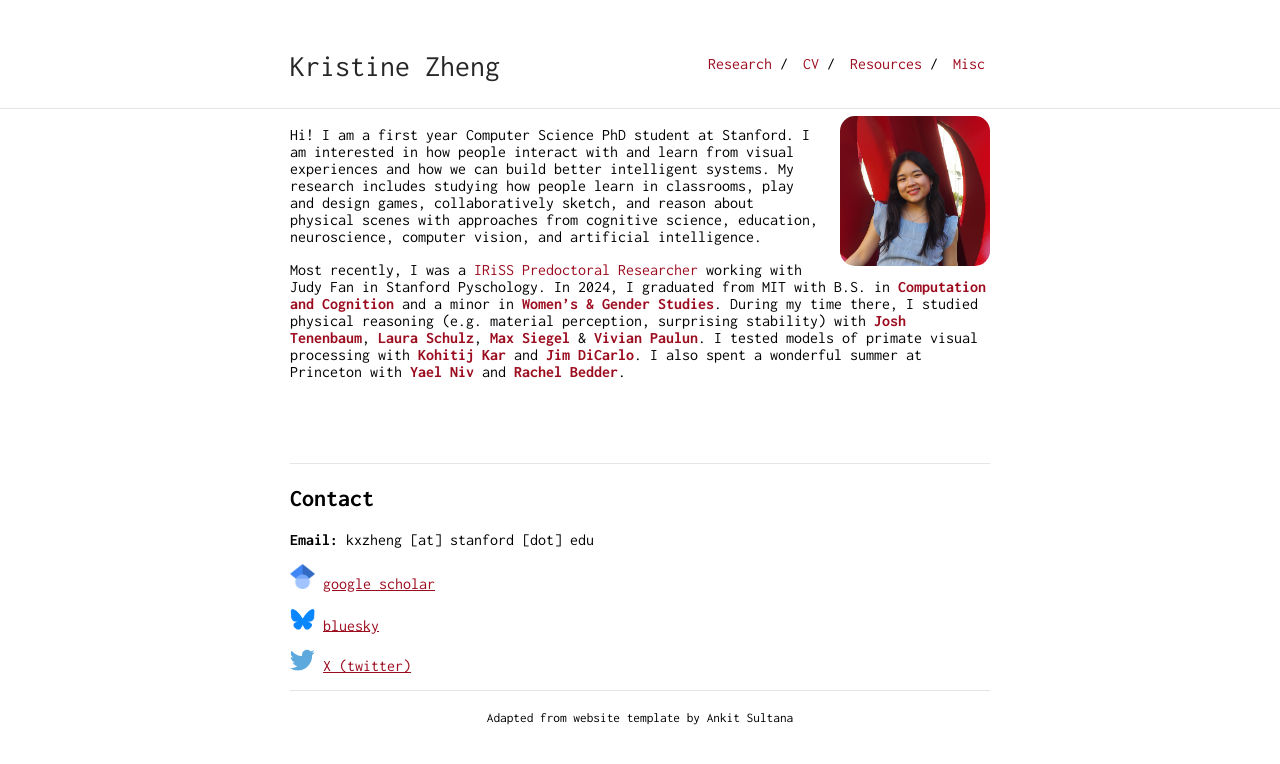
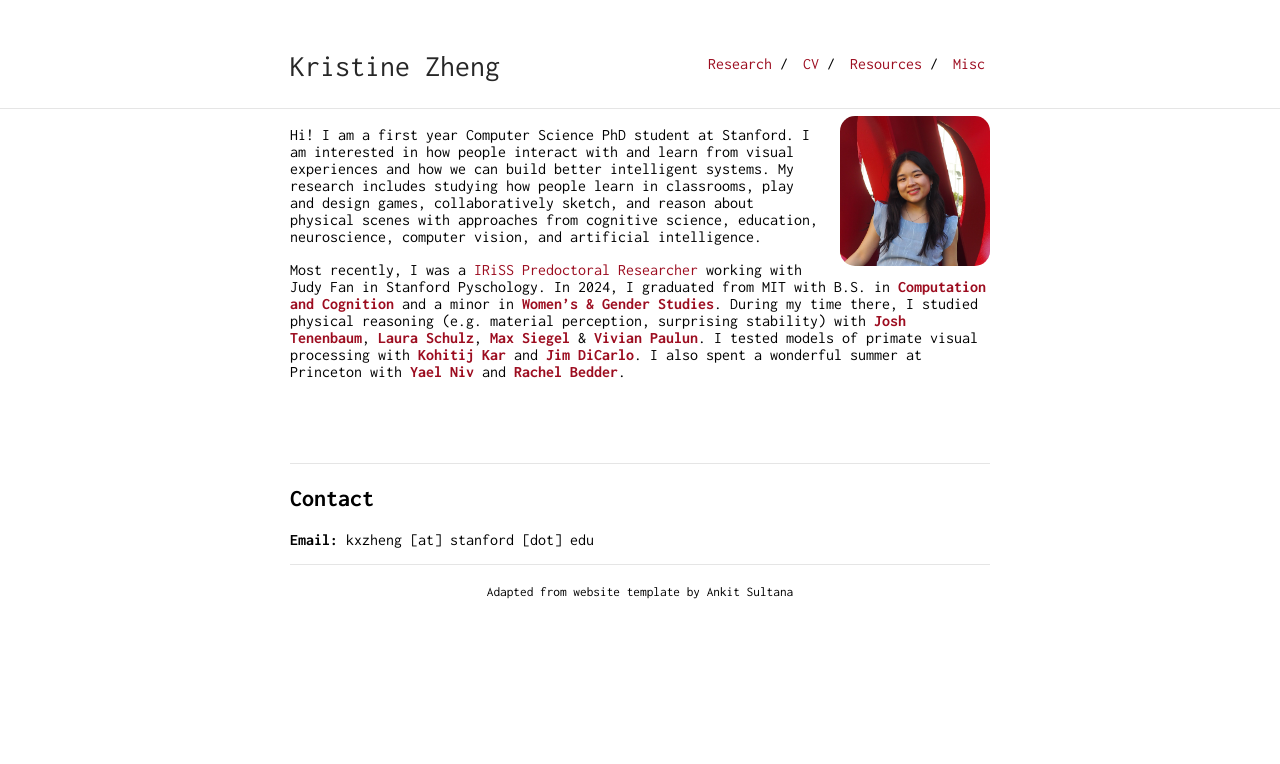
Before and after one commit to kristinezheng/kristinezheng.github.io, a Jekyll site: the page built from index.md, in a window 1280 px wide. Shown: the top 764 px of the page. Built offline with Jekyll 4.4.1, drawn with Linux system fonts in a browser that asks for light colours.

Commit message:
cv update

```diff
--- a/index.md
+++ b/index.md
@@ -24,7 +24,7 @@ is_contact: true
 
 **Email:** kxzheng [at] stanford [dot] edu
 
-<p class="contact-field">
+<!-- <p class="contact-field">
     <img src="img/icon_scholar.png" class="contact-img" alt="photo" style="width: 25px">
     <a id="scholar-contact" href="https://scholar.google.com/citations?user=QzfvdvYAAAAJ&hl=en"><u>google scholar</u></a>
 </p>
@@ -38,7 +38,7 @@ is_contact: true
 <p class="contact-field">
     <img src="img/icon_twitter.png" class="contact-img" alt="photo" style="width: 25px">
     <a id="Twitter" href="https://x.com/kristinexzheng"><u>X (twitter)</u></a>
-</p>
+</p> -->
 
 <!-- <p class="contact-field">
     <img src="img/icon_linkedin.png" class="contact-img" alt="photo" style="height: 25px; width: 25px">
```
Also changed, not shown: 1 other file.
